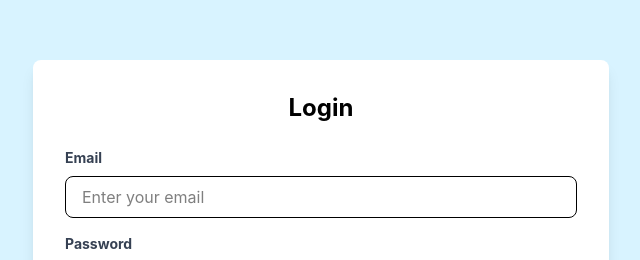
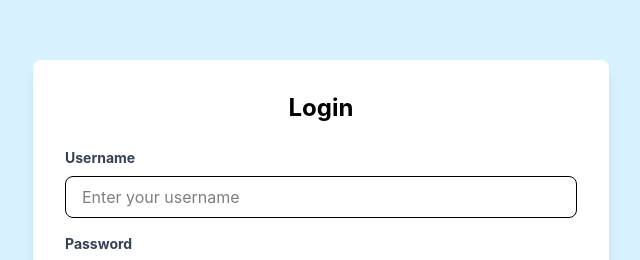
Before and after one commit to jeffersonnle/image_to_insurance, a React (Vite) app in the folder frontend/: page /login in a window 1280 px wide. Shown: the part 153-413 px from the top of the page, without its empty margins (319-959 px from the left). Built offline with nearby package versions, Linux system fonts and the light colour scheme; the HTML template or start-up script is replaced by a standard one.

Commit message:
changed login to username

```diff
--- a/frontend/src/components/Login.jsx
+++ b/frontend/src/components/Login.jsx
@@ -1,11 +1,10 @@
-import React from 'react';
+import React, { useState } from 'react';
 import { useNavigate } from 'react-router-dom';
-import {useState} from 'react';
 
 const Login = () => {
   const navigate = useNavigate();
   const [formData, setFormData] = useState({
-    email: '',
+    username: '',
     password: '',
   });
 
@@ -36,19 +35,23 @@ const Login = () => {
       alert("Login failed.");
     }
   };
+
   return (
     <div className="flex flex-col items-center justify-center min-h-screen w-screen" style={{ backgroundColor: '#D8F3FF' }}>
       <div className="w-full max-w-xl bg-white rounded-lg shadow-lg p-8">
         <h2 className="text-2xl font-bold text-center mb-6 text-black">Login</h2>
-        <form>
+        <form onSubmit={handleSubmit}>
           <div className="mb-4">
             <label className="block text-gray-700 text-sm font-bold mb-2">
-              Email
+              Username
             </label>
             <input
-              type="email"
+              type="text"
+              name="username"
+              value={formData.username}
+              onChange={handleChange}
               className="w-full px-4 py-2 border rounded-lg focus:outline-none focus:ring-2 focus:ring-blue-400 text-black"
-              placeholder="Enter your email"
+              placeholder="Enter your username"
               required
             />
           </div>
@@ -59,6 +62,9 @@ const Login = () => {
             </label>
             <input
               type="password"
+              name="password"
+              value={formData.password}
+              onChange={handleChange}
               className="w-full px-4 py-2 border rounded-lg focus:outline-none focus:ring-2 focus:ring-blue-400 text-black"
               placeholder="Enter your password"
               required
```
